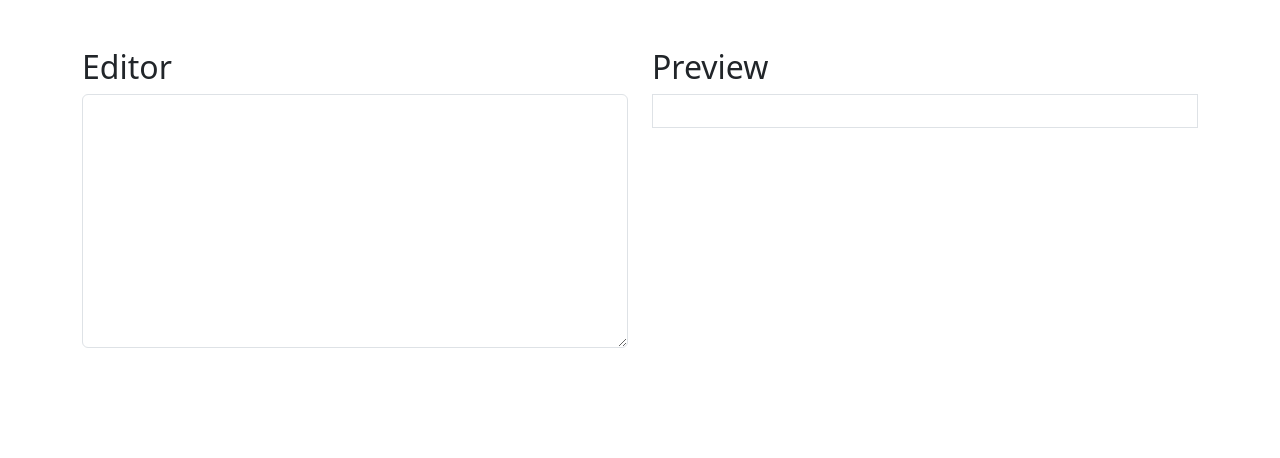
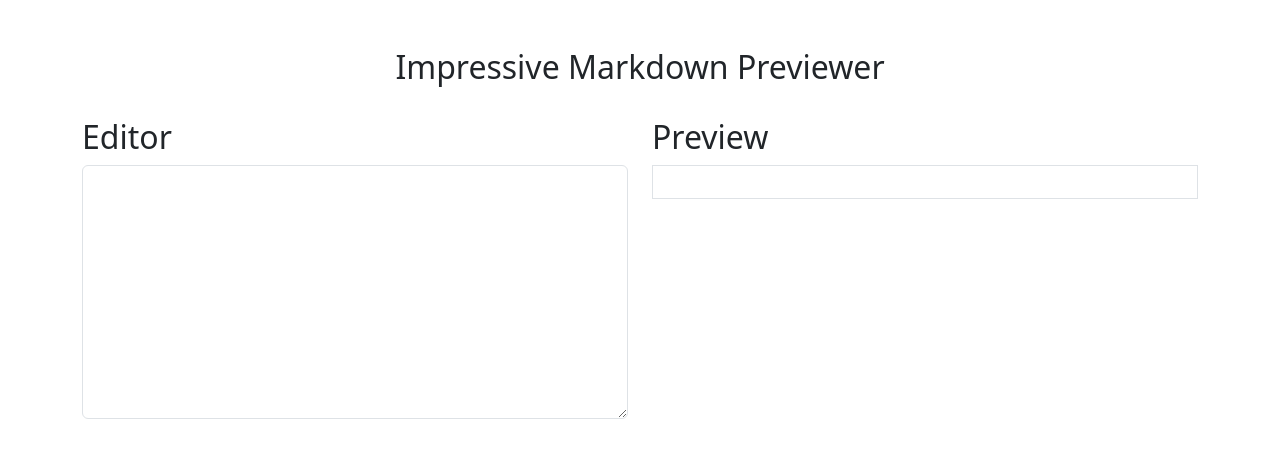
Before and after one commit to zapboy216/markdown-previewer, a React (Create React App) app: page / in a window 1280 px wide. Shown: the top 458 px of the page. Built offline with nearby package versions, Linux system fonts and the light colour scheme.

Commit message:
Update background color in CSS files

```diff
--- a/src/App.css
+++ b/src/App.css
@@ -1,38 +1,3 @@
-.App {
-  text-align: center;
+body {
+  background-color: grey;
 }
-
-.App-logo {
-  height: 40vmin;
-  pointer-events: none;
-}
-
-@media (prefers-reduced-motion: no-preference) {
-  .App-logo {
-    animation: App-logo-spin infinite 20s linear;
-  }
-}
-
-.App-header {
-  background-color: #282c34;
-  min-height: 100vh;
-  display: flex;
-  flex-direction: column;
-  align-items: center;
-  justify-content: center;
-  font-size: calc(10px + 2vmin);
-  color: white;
-}
-
-.App-link {
-  color: #61dafb;
-}
-
-@keyframes App-logo-spin {
-  from {
-    transform: rotate(0deg);
-  }
-  to {
-    transform: rotate(360deg);
-  }
-}
--- a/src/App.js
+++ b/src/App.js
@@ -4,6 +4,11 @@ import 'bootstrap/dist/css/bootstrap.min.css';
 function App() {
   return (
     <div className="container mt-5">
+      <div className="row">
+        <div className="col-12 text-center mb-4">
+          <h2>Impressive Markdown Previewer</h2>
+        </div>
+      </div>
       <div className="row">
         <div className="col-md-6">
           <h2>Editor</h2>
--- a/src/index.css
+++ b/src/index.css
@@ -1,3 +1,7 @@
+body {
+  background-color: grey;
+}
+
 body {
   margin: 0;
   font-family: -apple-system, BlinkMacSystemFont, 'Segoe UI', 'Roboto', 'Oxygen',
```
